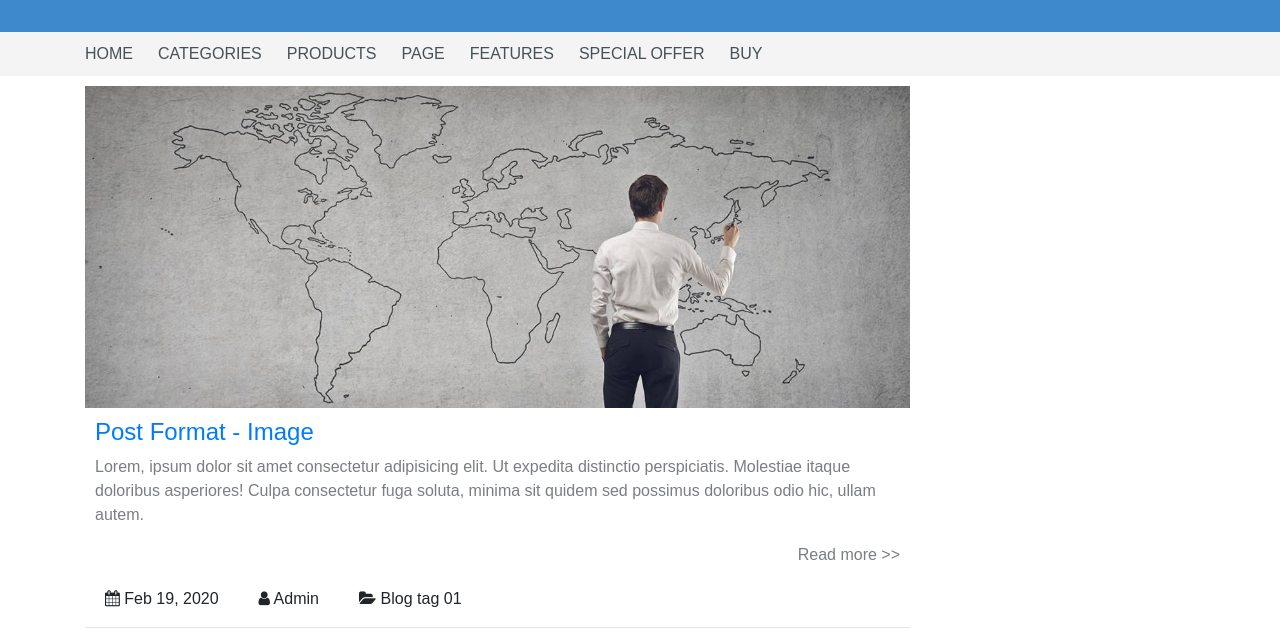
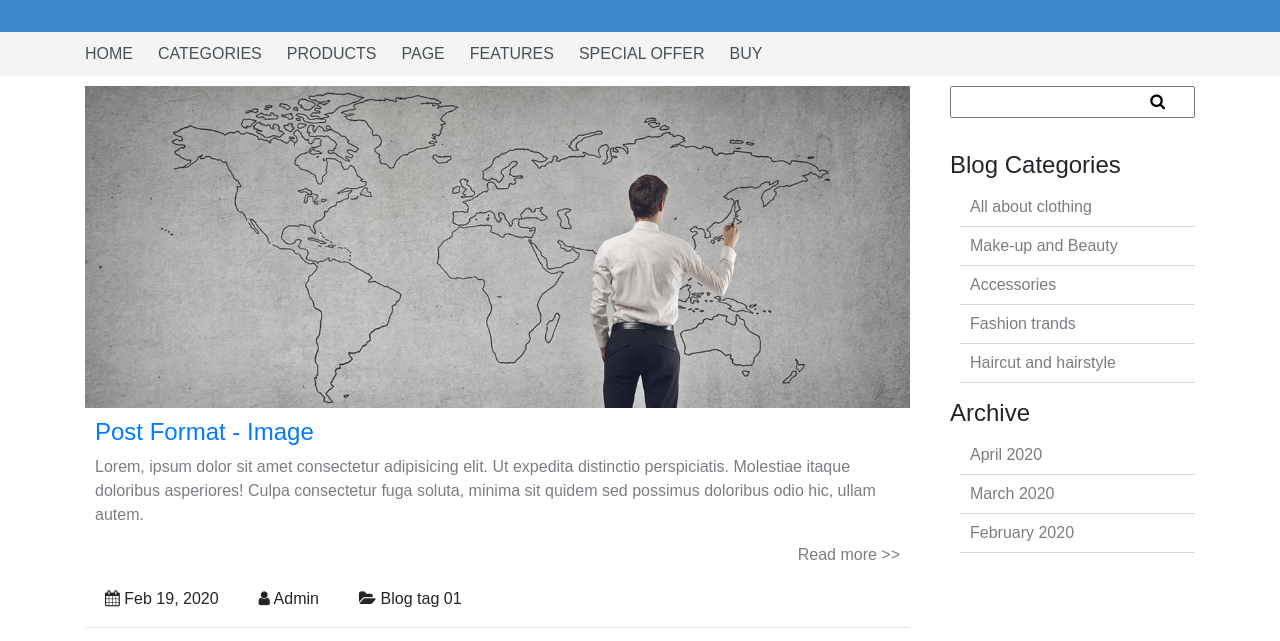
Before and after one commit to phucloi97/blog, a plain HTML site: page about.html in a window 1280 px wide. Shown: the part 83-724 px from the top of the page. Drawn offline with Linux system fonts and the light colour scheme; files whose address does not match are found by name.

Commit message:
add aside/ok main

```diff
--- a/about.html
+++ b/about.html
@@ -191,7 +191,32 @@
                         <hr>
                     </div>
                 </div><!--end post item-->
-                <div class="col-3"></div>
+                <div class="col-3">
+                    <aside>
+                        <div class="search-post">
+                            <input type="text" name="search-post" id="search-post">
+                            <button><i class="fa fa-search" aria-hidden="true"></i></button>
+                        </div>
+                        <div class="categories">
+                            <h4>Blog Categories</h4>
+                            <ul class="list">
+                                <li><a href="#">All about clothing</a></li>
+                                <li><a href="#">Make-up and Beauty</a></li>
+                                <li><a href="#">Accessories</a></li>
+                                <li><a href="#">Fashion trands</a></li>
+                                <li><a href="#">Haircut and hairstyle</a></li>
+                            </ul>
+                        </div>
+                        <div class="archive">
+                            <h4>Archive</h4>
+                            <ul class="list">
+                                <li><a href="#">April 2020</a></li>
+                                <li><a href="#">March 2020</a></li>
+                                <li><a href="#">February 2020</a></li>
+                            </ul>
+                        </div>
+                    </aside><!--end aside-->
+                </div>
             </div>
         </div>
     </main>
--- a/css/about.css
+++ b/css/about.css
@@ -26,3 +26,45 @@
     padding: 0 20px;
 }
 /* end post item */
+aside {
+    margin-left: 10px;
+    margin-top: 10px;
+    position: sticky;
+    top: 10px;
+}
+.search-post {
+    width: 100%;
+    height: 45px;
+    margin-bottom: 20px;
+}
+.search-post>input {
+    width: 100%;
+    padding: 2px 50px 2px 8px;
+}
+.search-post>button {
+    position: absolute;
+    right: 30px;
+    top: 4px;
+
+    border: none;
+
+    background-color: white;
+}
+
+.list {
+    list-style: none;
+
+    margin-left: 10px;
+}
+.list>li {
+    border-bottom: 1px solid #d7d8da;
+
+    padding: 7px 10px;
+}
+.list>li>a {
+    text-decoration: none;
+    color: #7a7d82;
+}
+.list>li:hover {
+    background-color: #d7d8da;
+}
```
